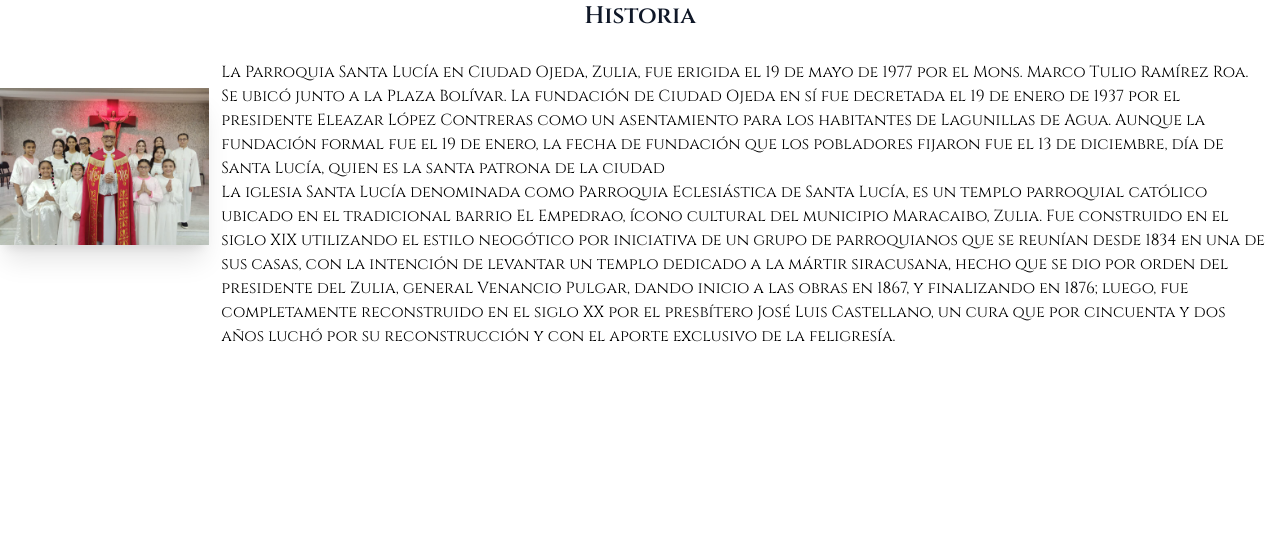
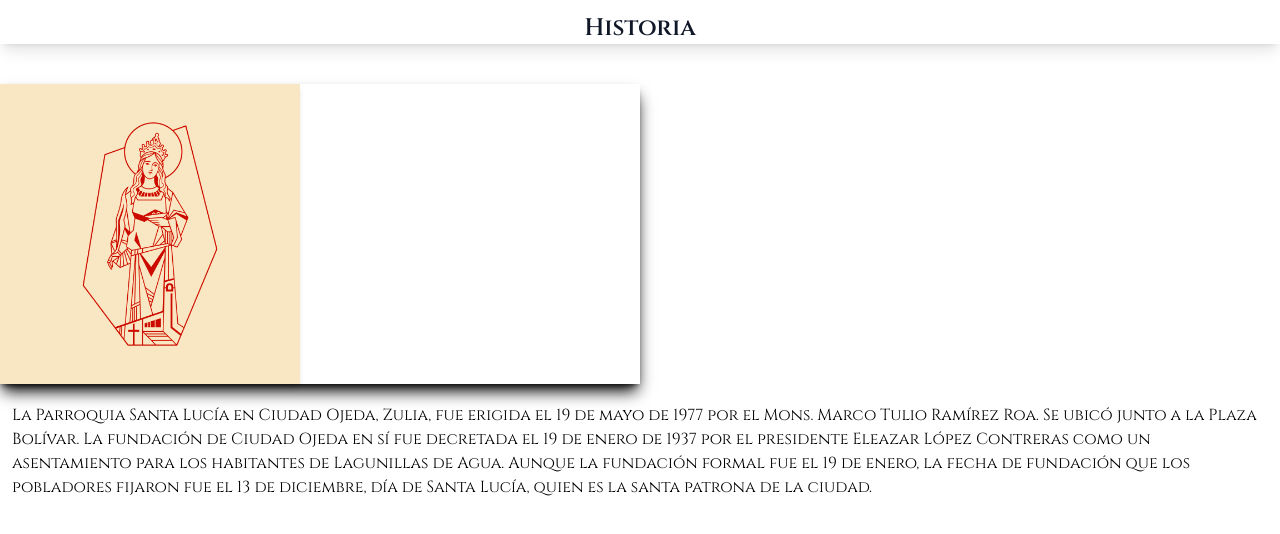
Before and after one commit to Keidevk/landingpage, a Next.js app: page /historia in a window 1280 px wide. Shown: the top 534 px of the page. Built offline with nearby package versions, Linux system fonts and the light colour scheme.

Commit message:
avance de page

```diff
--- a/app/historia/page.tsx
+++ b/app/historia/page.tsx
@@ -5,17 +5,17 @@ import Image from "next/image";
 export default function Historia(){
     return(
         <>
-        <h1 className="text-gray-900 text-2xl text-center font-semibold">Historia</h1>
+        <h1 className="text-gray-900 text-2xl text-center font-semibold mt-3 shadow-lg">Historia</h1>
 
 
-        <div className="mt-4 inline-flex">
+        <div className="mt-10 inline-flex shadow-black shadow-lg w-1/2">
             <div className="flex-1">
-                <Image alt="imagenhistoria" width={300} height={300} src={`/logo4.jpeg`} className="shadow-xl mt-10"/>
+                <Image alt="imagenhistoria" width={300} height={300} src={`/logo1.jpg`} className="shadow-md"/>
             </div>
-            <div className="flex-5 m-auto p-3">
-                <p>La Parroquia Santa Lucía en Ciudad Ojeda, Zulia, fue erigida el 19 de mayo de 1977 por el Mons. Marco Tulio Ramírez Roa. Se ubicó junto a la Plaza Bolívar. La fundación de Ciudad Ojeda en sí fue decretada el 19 de enero de 1937 por el presidente Eleazar López Contreras como un asentamiento para los habitantes de Lagunillas de Agua. Aunque la fundación formal fue el 19 de enero, la fecha de fundación que los pobladores fijaron fue el 13 de diciembre, día de Santa Lucía, quien es la santa patrona de la ciudad</p>
-                <p>La iglesia Santa Lucía denominada como Parroquia Eclesiástica de Santa Lucía, es un templo parroquial católico ubicado en el tradicional barrio El Empedrao, ícono cultural del municipio Maracaibo, Zulia. Fue construido en el siglo XIX utilizando el estilo neogótico por iniciativa de un grupo de parroquianos que se reunían desde 1834 en una de sus casas, con la intención de levantar un templo dedicado a la mártir siracusana, hecho que se dio por orden del presidente del Zulia, general Venancio Pulgar, dando inicio a las obras en 1867, y finalizando en 1876; luego, fue completamente reconstruido en el siglo XX por el presbítero José Luis Castellano, un cura que por cincuenta y dos años luchó por su reconstrucción y con el aporte exclusivo de la feligresía.</p>
-            </div>
+        </div>
+
+        <div className="flex-5 m-auto p-3">
+                <p>La Parroquia Santa Lucía en Ciudad Ojeda, Zulia, fue erigida el 19 de mayo de 1977 por el Mons. Marco Tulio Ramírez Roa. Se ubicó junto a la Plaza Bolívar. La fundación de Ciudad Ojeda en sí fue decretada el 19 de enero de 1937 por el presidente Eleazar López Contreras como un asentamiento para los habitantes de Lagunillas de Agua. Aunque la fundación formal fue el 19 de enero, la fecha de fundación que los pobladores fijaron fue el 13 de diciembre, día de Santa Lucía, quien es la santa patrona de la ciudad.</p>
         </div>
         </>
     )
--- a/app/layout.tsx
+++ b/app/layout.tsx
@@ -10,7 +10,7 @@ const cinzel = Cinzel({
   subsets: ["latin"],
 });
 
-export const metadata: Metadata = {
+const metadata: Metadata = {
   title: "Create Next App",
   description: "Generated by create next app",
 };
```
